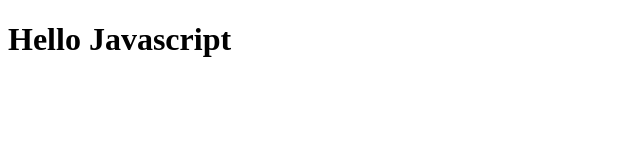
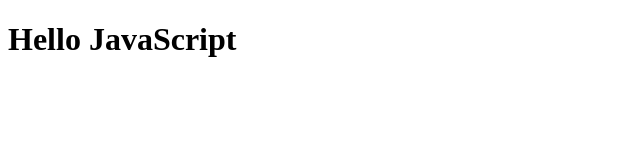
Before and after one commit to sontn/javascript, a plain HTML site: page index.html in a window 1280 px wide. Shown: the full height of the page, 0-640 px from the left. Drawn offline with Linux system fonts and the light colour scheme.

Commit message:
This is the simple javascript

```diff
--- a/index.html
+++ b/index.html
@@ -6,6 +6,10 @@
     <title>Learn JavaScript basics</title>
 </head>
 <body>
-    <h1>Hello Javascript</h1>
+    <h1>Hello JavaScript</h1>
+    <script>
+        // This is my first Javascript
+        console.log('Hello World');
+    </script>
 </body>
 </html>
```
